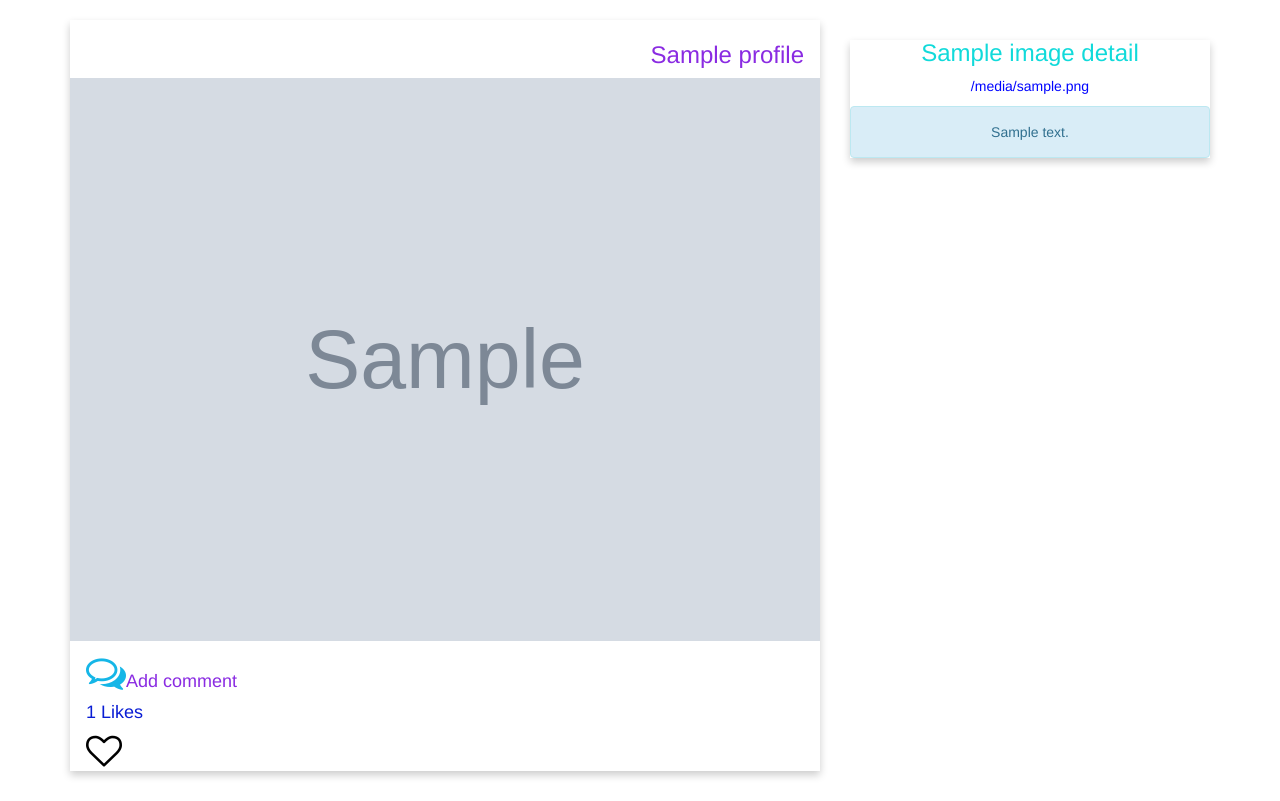
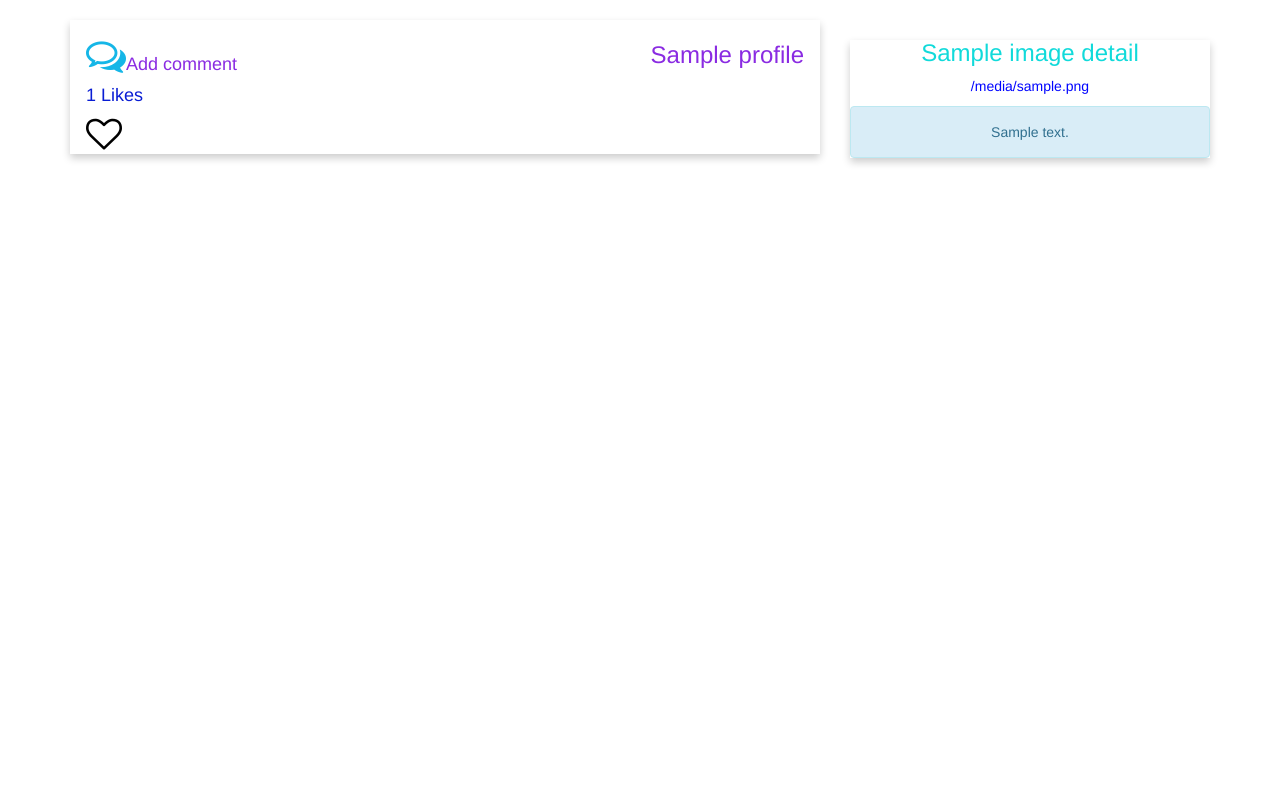
Before and after one commit to IsaacMurage-dev/Insta-lookalike, a Django app: template Instagram/templates/main/details.html in a window 1280 px wide. Shown: the part 100-901 px from the top of the page. After the commit the page ends 265 px from the top, so only its background shows below. Run offline with Django 3.2, Linux system fonts and the light colour scheme; the template is opened without the code that fills it: most values are stand-ins (such as "Sample title", 1, 10 or a date in 2020); grey boxes marked "Sample" are stand-in pictures; some libraries are stand-ins or nearby versions.

Commit message:
make modifications to templates

```diff
--- a/Instagram/templates/main/details.html
+++ b/Instagram/templates/main/details.html
@@ -22,7 +22,7 @@
       <h3 style="float:right; color:rgb(61, 6, 212);"><a href="{%url 'Profile' img.profile.id %}"style="color:blueviolet;"> {{img.profile.name}}</a></h3>
         {% endfor %}
       </div>
-      <img src="{{image_details.image_path.url}}" class="" alt="" style="width:100%">
+      <!-- <img src="{{image_details.image_path.url}}" class="" alt="" style="width:100%"> -->
 
 
 
```
